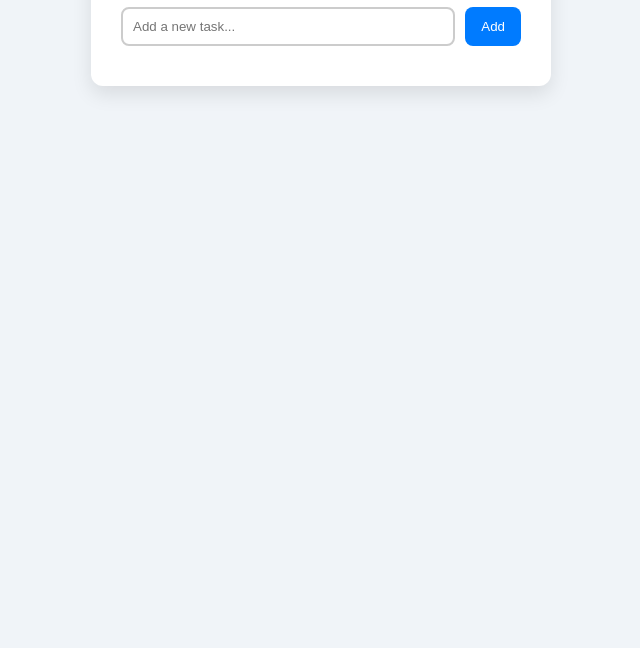
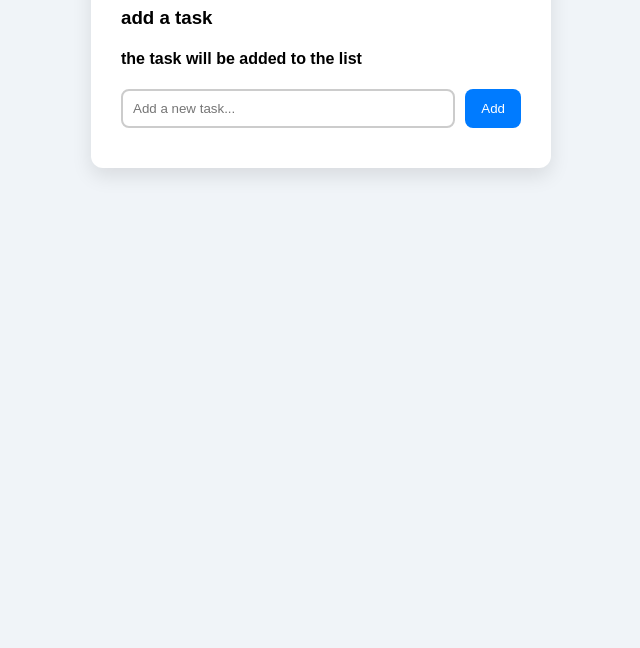
Before and after one commit to Wangelt/Githublearn, a plain HTML site: page index.html in a window 1280 px wide. Shown: the part 152-800 px from the top of the page, without its empty margins (319-959 px from the left). Drawn offline with Linux system fonts and the light colour scheme.

Commit message:
added 2 things

```diff
--- a/index.html
+++ b/index.html
@@ -9,6 +9,8 @@
 <body>
   <div class="container">
     <h1>📝 To-Do List</h1>
+     <h3>add a task</h3>
+     <h4>the task will be added to the list</h4>
     <div class="input-section">
       <input type="text" id="taskInput" placeholder="Add a new task..." />
       <button onclick="addTask()">Add</button>
```
